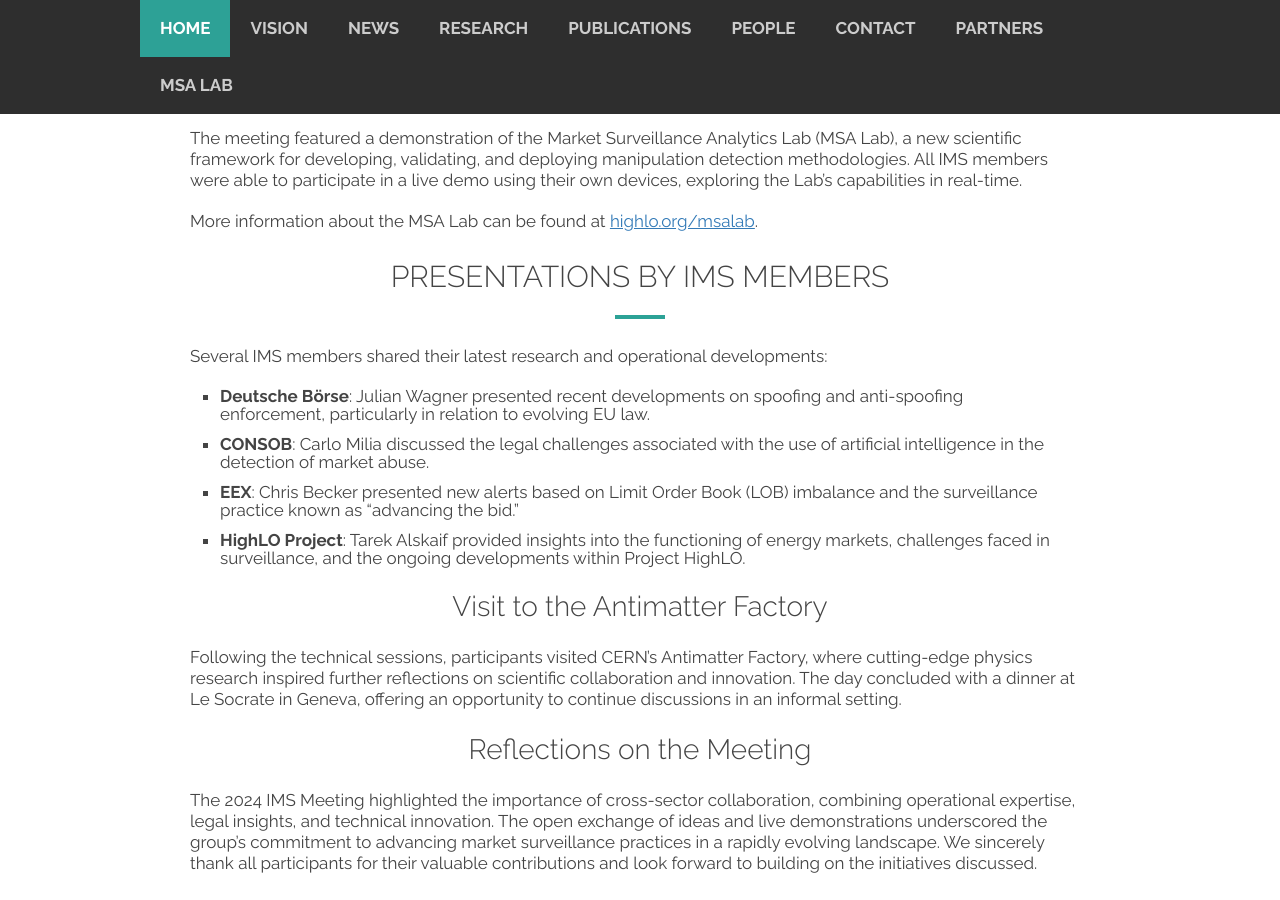
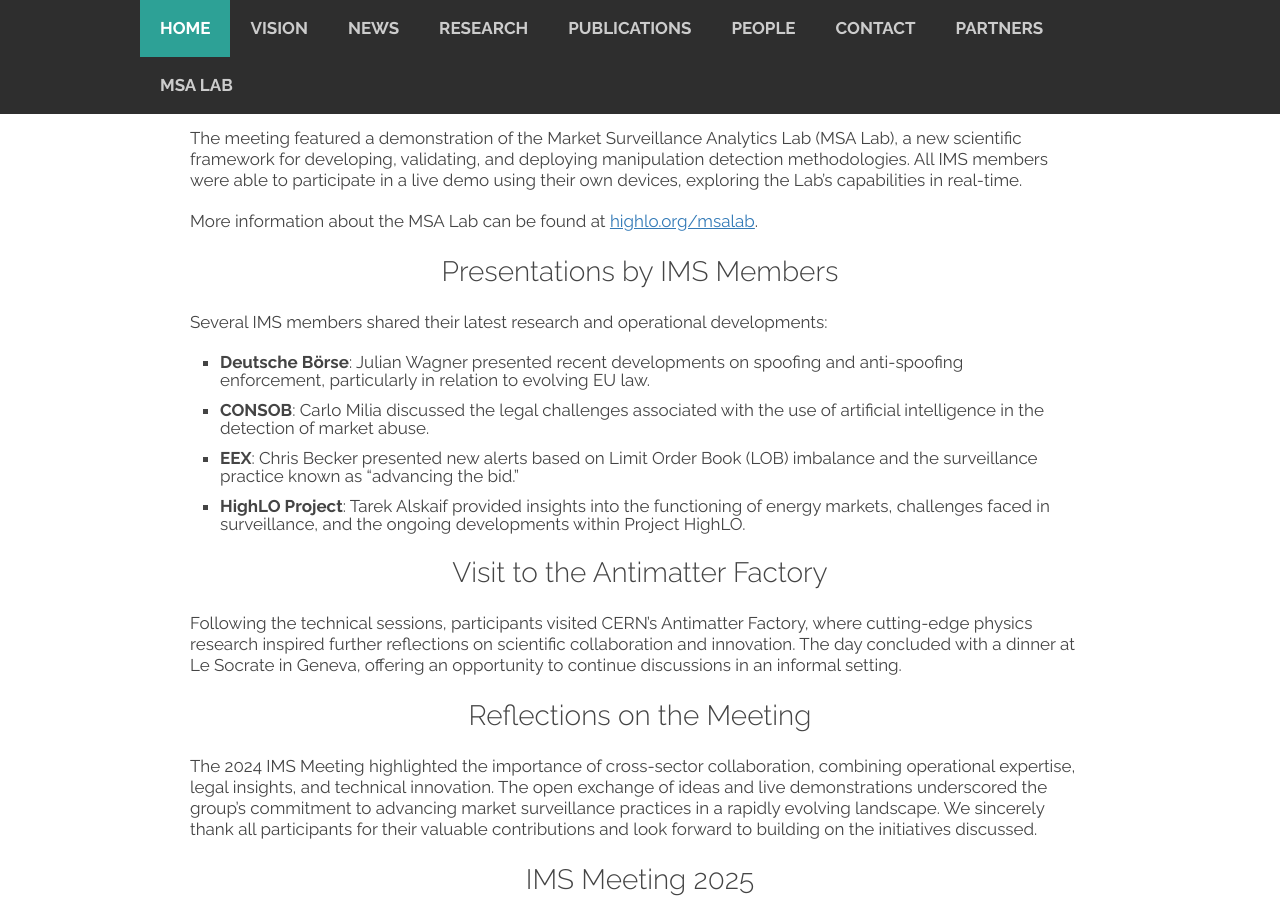
Before and after one commit to HighLO/highlo.github.io, a Jekyll site: the page built from ims2024.md, in a window 1280 px wide and 900 px high, scrolled down 443 px. Built offline with Jekyll 4.4.1, drawn with Linux system fonts in a browser that asks for light colours; nearby versions of some CDN libraries; comment, search, counter and statistics services are not loaded.

Commit message:
Ims post layout fix

```diff
--- a/ims2024.md
+++ b/ims2024.md
@@ -18,7 +18,7 @@
 
 More information about the MSA Lab can be found at [highlo.org/msalab](https://highlo.org/msalab).
 
-# Presentations by IMS Members
+## Presentations by IMS Members
 
 Several IMS members shared their latest research and operational developments:
 
```
